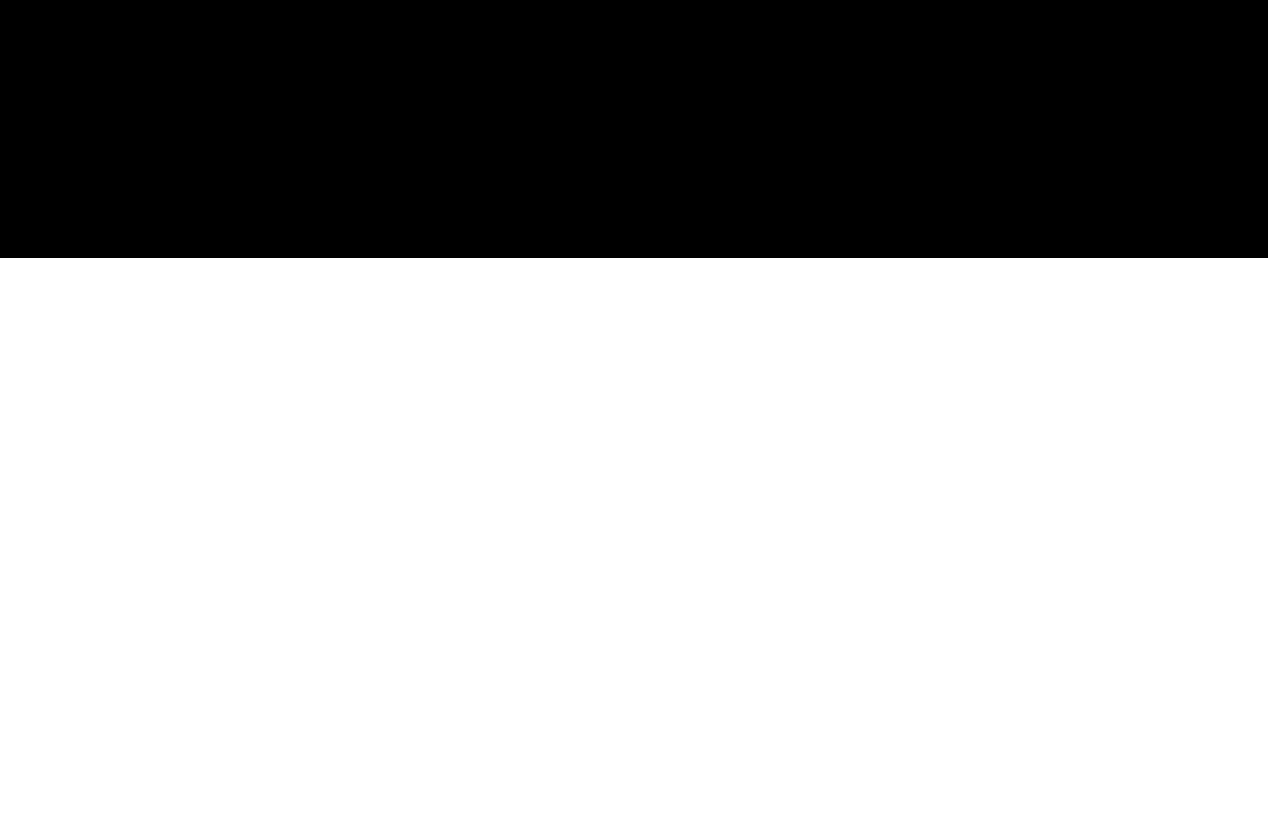
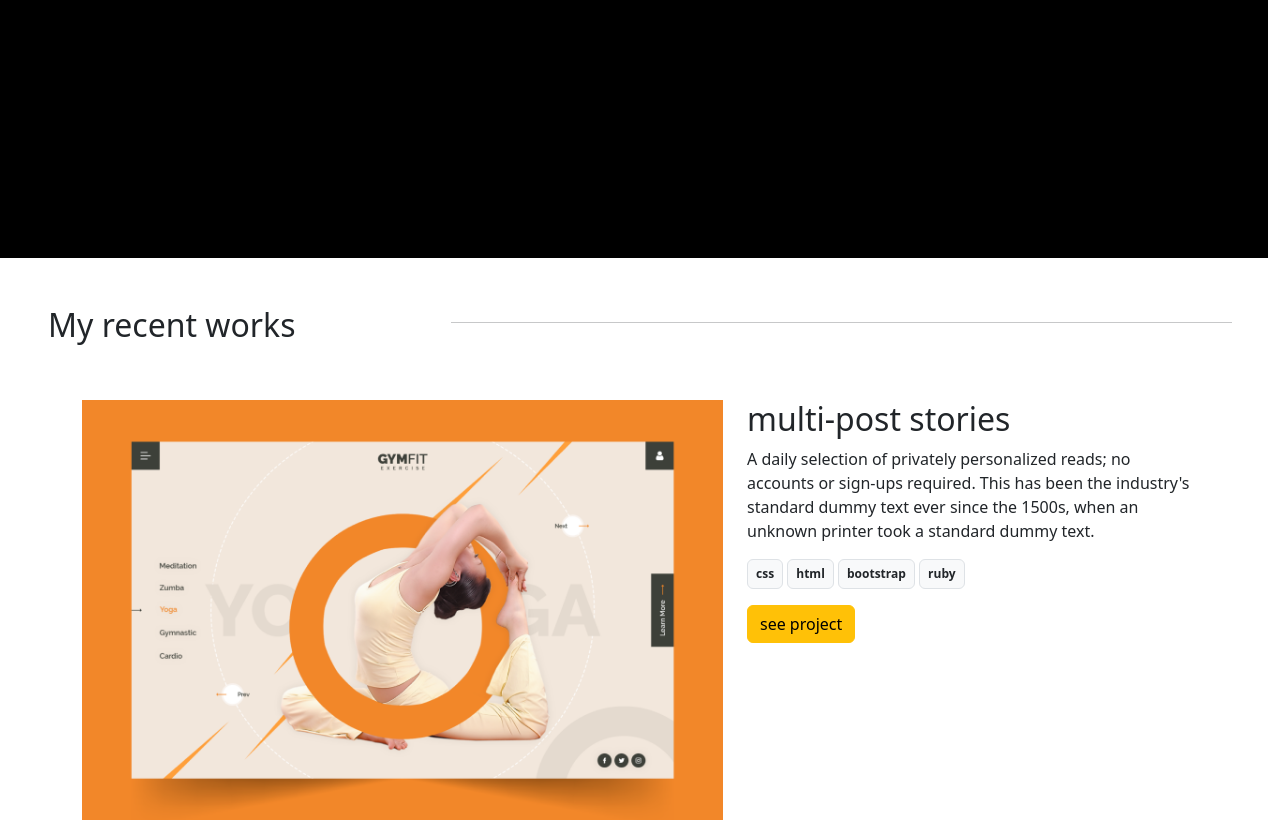
Before and after one commit to jaimevillegas/portfolio-bootstrap, a plain HTML site: page index.html in a window 1280 px wide. Shown: the part 596-1416 px from the top of the page. Before the commit the page ends 854 px from the top, so only its background shows below. Drawn offline with nearby package versions, Linux system fonts and the light colour scheme.

Commit message:
Add my recent work section

```diff
--- a/index.html
+++ b/index.html
@@ -49,6 +49,40 @@
 
   </section>
 
+  <section class="myRecentWorks">
+
+    <div class="row p-5">
+      <div class="col-4">
+        <h2>My recent works</h2>
+      </div>
+      <div class="col-8">
+        <hr>
+      </div>
+    </div>
+
+    <div class="container">
+      <div class="row">
+        <div class="col-7">
+          <img class="img-fluid" src="images/Img Placeholder.png" alt="">
+        </div>
+        <div class="col-5">
+          <h2>multi-post stories</h2>
+          <p>A daily selection of privately personalized reads; no accounts or sign-ups required. This has been the industry's standard dummy text ever since the 1500s, when an unknown printer took a standard dummy text.</p>
+
+          <div>
+            <span class="badge bg-light border text-dark p-2">css</span>
+            <span class="badge bg-light border text-dark p-2">html</span>
+            <span class="badge bg-light border text-dark p-2">bootstrap</span>
+            <span class="badge bg-light border text-dark p-2">ruby</span>
+          </div>
+
+          <button type="button" class="btn btn-warning mt-3">see project</button>
+
+        </div>
+      </div>
+    </div>
+  </section>
+
 </body>
 
 </html>
```
Also changed, not shown: images/Img Placeholder.png (added).
